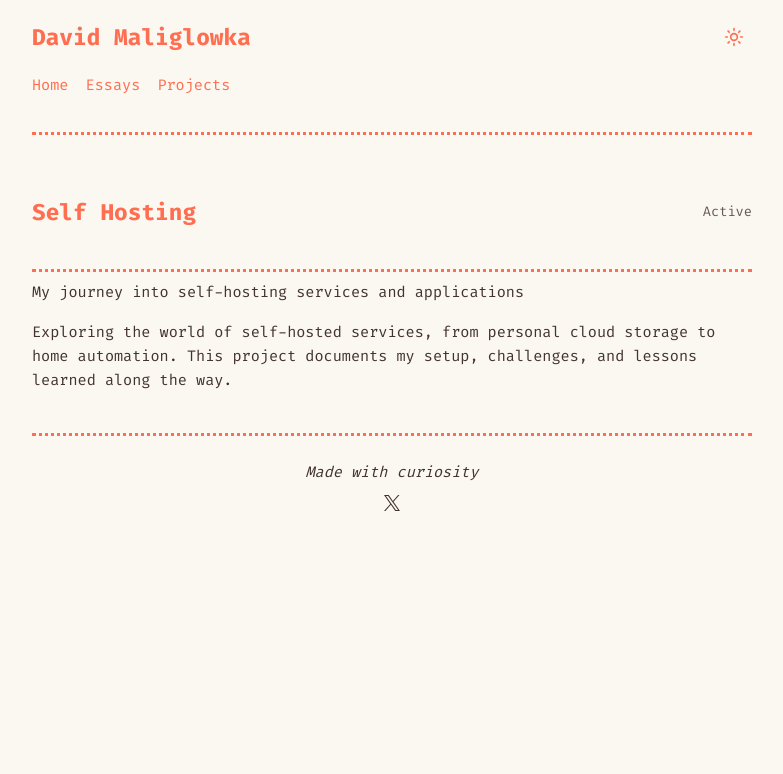
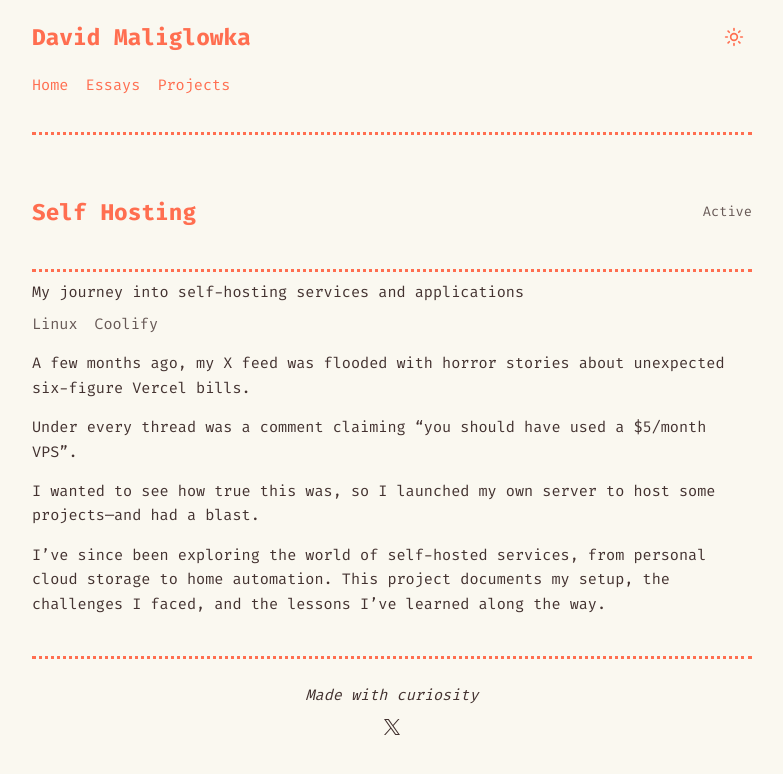
Before and after one commit to DavidMaliglowka/DavidMaliglowka.github.io, a Jekyll site: the page built from _projects/self-hosting.md, in a window 1280 px wide. Shown: the top 774 px of the page, without its empty margins (248-1031 px from the left). Built offline with Jekyll 4.4.1, drawn with Linux system fonts in a browser that asks for light colours.

Commit message:
Revise self-hosting project description and update technologies list

```diff
--- a/_projects/self-hosting.md
+++ b/_projects/self-hosting.md
@@ -2,10 +2,15 @@
 title: Self Hosting
 description: My journey into self-hosting services and applications
 status: Active
-tech:
-  - Docker
+technologies:
   - Linux
-  - Networking
+  - Coolify
 ---
 
-Exploring the world of self-hosted services, from personal cloud storage to home automation. This project documents my setup, challenges, and lessons learned along the way.
+A few months ago, my X feed was flooded with horror stories about unexpected six-figure Vercel bills.
+
+Under every thread was a comment claiming "you should have used a $5/month VPS".
+
+I wanted to see how true this was, so I launched my own server to host some projects—and had a blast.
+
+I’ve since been exploring the world of self-hosted services, from personal cloud storage to home automation. This project documents my setup, the challenges I faced, and the lessons I’ve learned along the way.
```
